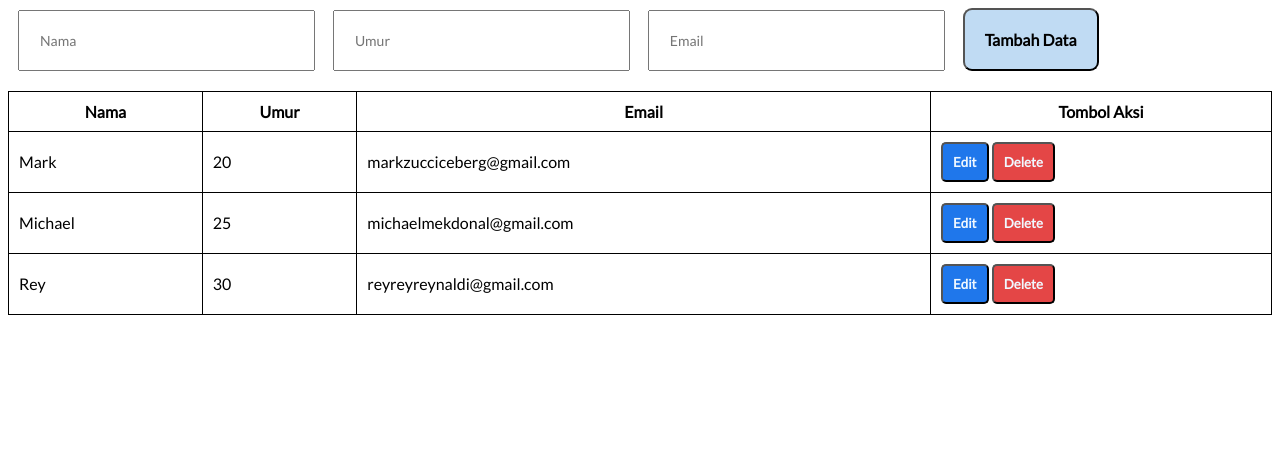
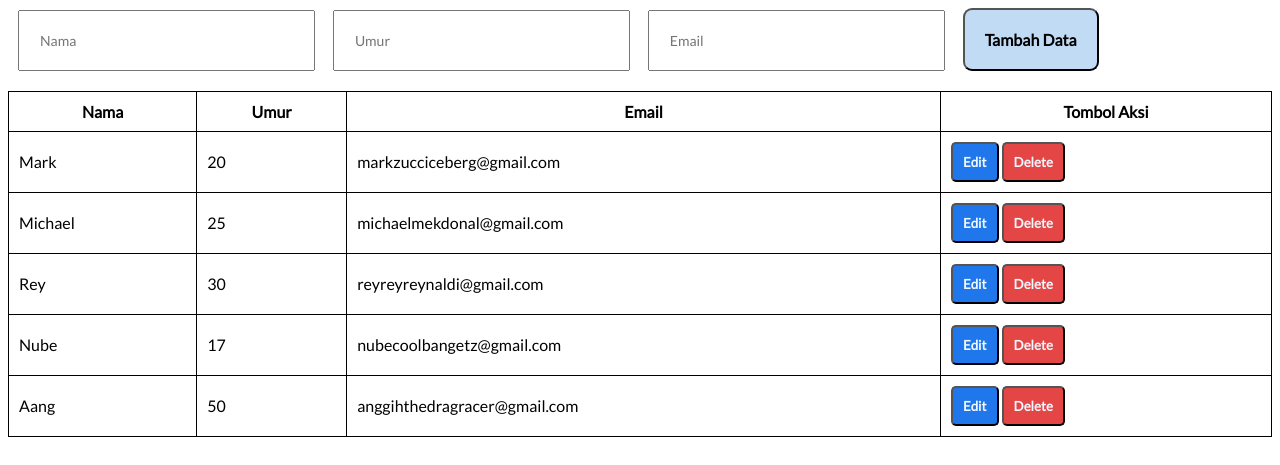
Before and after one commit to revou-fsse-1/w8-my-login-register-DandiRizkyy, a plain HTML site: page homepages.html in a window 1280 px wide. Shown: the part 161-626 px from the top of the page. Drawn offline with Linux system fonts and the light colour scheme.

Commit message:
adding more dummy account

```diff
--- a/homepages.html
+++ b/homepages.html
@@ -70,6 +70,32 @@
               </button>
             </td>
           </tr>
+          <tr>
+            <td>Nube</td>
+            <td>17</td>
+            <td>nubecoolbangetz@gmail.com</td>
+            <td>
+              <button class="edit" type="button" onclick="editUserData()">
+                Edit
+              </button>
+              <button class="delete" type="button" onclick="deleteUserData()">
+                Delete
+              </button>
+            </td>
+          </tr>
+          <tr>
+            <td>Aang</td>
+            <td>50</td>
+            <td>anggihthedragracer@gmail.com</td>
+            <td>
+              <button class="edit" type="button" onclick="editUserData()">
+                Edit
+              </button>
+              <button class="delete" type="button" onclick="deleteUserData()">
+                Delete
+              </button>
+            </td>
+          </tr>
         </tbody>
       </table>
     </div>
--- a/homepages.js
+++ b/homepages.js
@@ -3,6 +3,8 @@ let data = [
   { name: "Mark", age: 20, email: "markzucciceberg@gmail.com" },
   { name: "Michael", age: 25, email: "michaelmekdonal@gmail.com" },
   { name: "Rey", age: 30, email: "reyreyreyreynaldi@gmail.com" },
+  { name: "Nube", age: 17, email: "nubecoolbangetz@gmail.com" },
+  { name: "Aang", age: 50, email: "anggihthedragracer@gmail.com" },
 ];
 
 // menampilkan data didalam tabel
```
